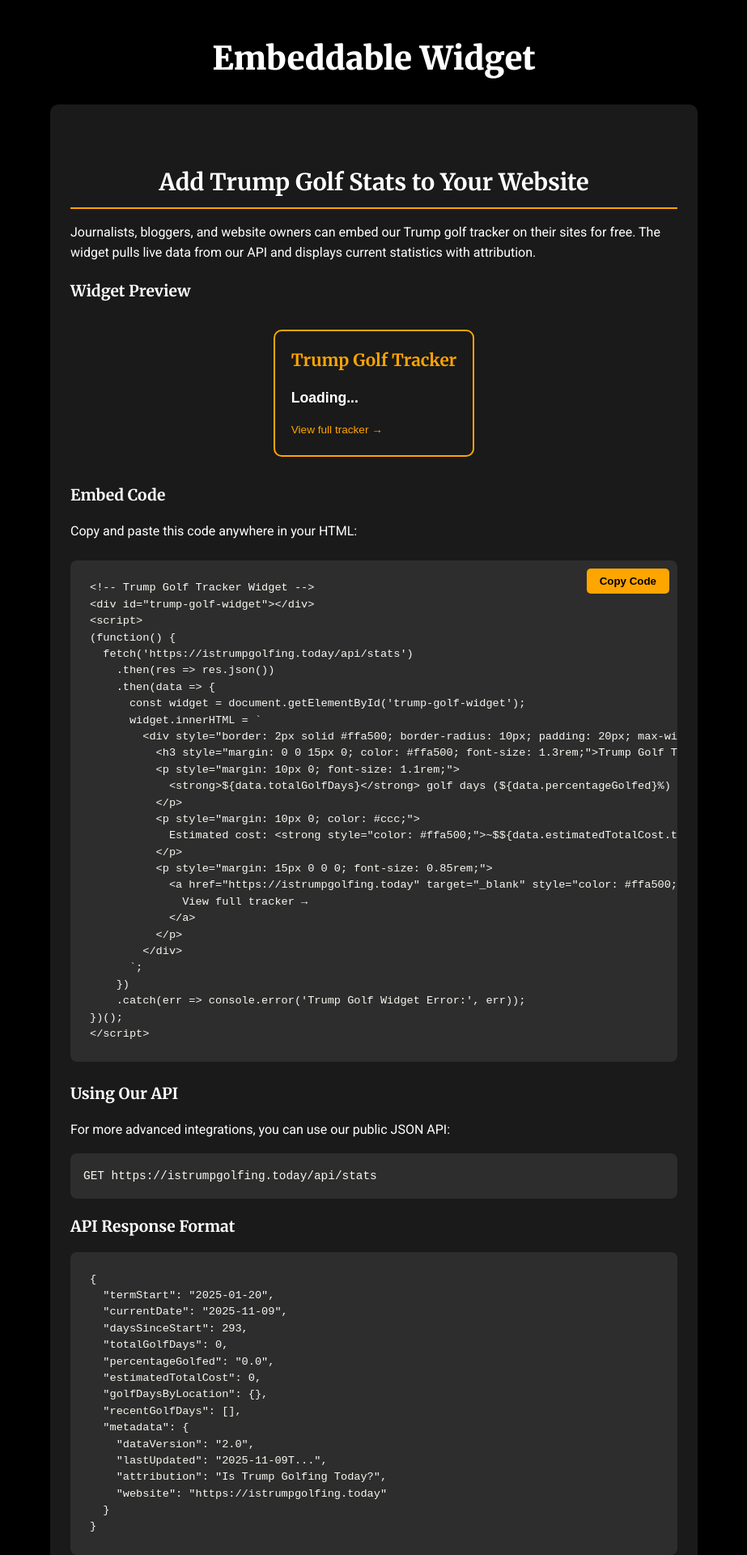
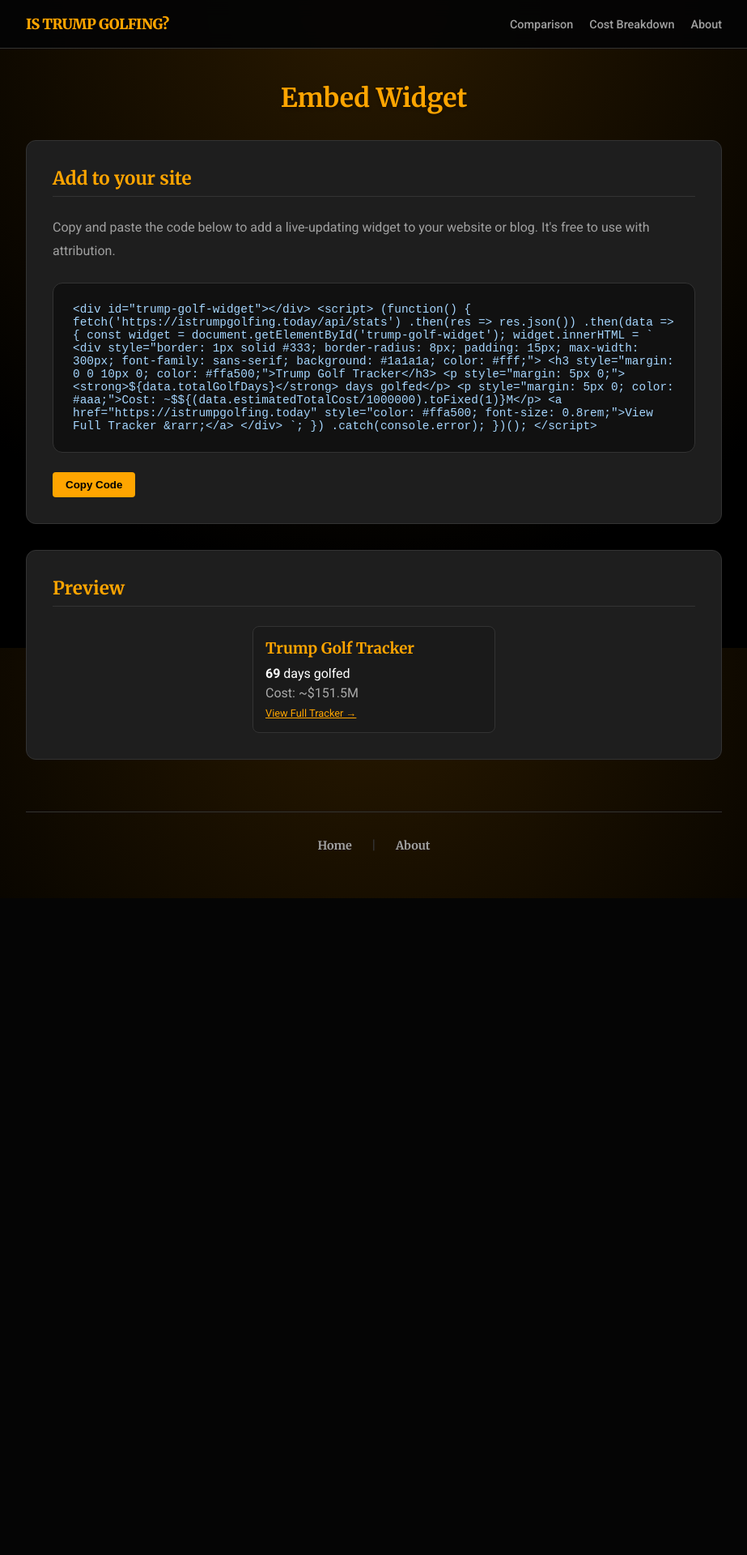
Before and after one commit to soyboi1312/istrumpgolfing.today, a Next.js app: page /embed in a window 1280 px wide. Shown: the top 1920 px of the page at 81% size, without its empty margins (178-1101 px from the left). After the commit the page ends 1109 px from the top, so only its background shows below. Built offline with nearby package versions, Linux system fonts and the light colour scheme.

Commit message:
Update embed.tsx

```diff
--- a/pages/embed.tsx
+++ b/pages/embed.tsx
@@ -1,21 +1,13 @@
-import { useState } from 'react';
 import Head from 'next/head';
 import Link from 'next/link';
-import styles from '../styles/CostBreakdown.module.css';
+import { useState } from 'react';
+import Navbar from '../components/Navbar';
+import styles from '../styles/Home.module.css';
 
-/**
- * Embed Widget Page
- *
- * Provides embeddable widget code for journalists and websites
- * to display Trump golf statistics on their own sites.
- *
- * @returns Embed widget page with code examples
- */
 const Embed = () => {
   const [copied, setCopied] = useState(false);
 
-  const embedCode = `<!-- Trump Golf Tracker Widget -->
-<div id="trump-golf-widget"></div>
+  const embedCode = `<div id="trump-golf-widget"></div>
 <script>
 (function() {
   fetch('https://istrumpgolfing.today/api/stats')
@@ -23,23 +15,15 @@
     .then(data => {
       const widget = document.getElementById('trump-golf-widget');
       widget.innerHTML = \`
-        <div style="border: 2px solid #ffa500; border-radius: 10px; padding: 20px; max-width: 400px; font-family: Arial, sans-serif; background: #1a1a1a; color: #fff;">
-          <h3 style="margin: 0 0 15px 0; color: #ffa500; font-size: 1.3rem;">Trump Golf Tracker</h3>
-          <p style="margin: 10px 0; font-size: 1.1rem;">
-            <strong>\${data.totalGolfDays}</strong> golf days (\${data.percentageGolfed}%)
-          </p>
-          <p style="margin: 10px 0; color: #ccc;">
-            Estimated cost: <strong style="color: #ffa500;">~$\${data.estimatedTotalCost.toLocaleString()}</strong>
-          </p>
-          <p style="margin: 15px 0 0 0; font-size: 0.85rem;">
-            <a href="https://istrumpgolfing.today" target="_blank" style="color: #ffa500; text-decoration: none;">
-              View full tracker →
-            </a>
-          </p>
+        <div style="border: 1px solid #333; border-radius: 8px; padding: 15px; max-width: 300px; font-family: sans-serif; background: #1a1a1a; color: #fff;">
+          <h3 style="margin: 0 0 10px 0; color: #ffa500;">Trump Golf Tracker</h3>
+          <p style="margin: 5px 0;"><strong>\${data.totalGolfDays}</strong> days golfed</p>
+          <p style="margin: 5px 0; color: #aaa;">Cost: ~$\${(data.estimatedTotalCost/1000000).toFixed(1)}M</p>
+          <a href="https://istrumpgolfing.today" style="color: #ffa500; font-size: 0.8rem;">View Full Tracker &rarr;</a>
         </div>
       \`;
     })
-    .catch(err => console.error('Trump Golf Widget Error:', err));
+    .catch(console.error);
 })();
 </script>`;
 
@@ -52,180 +36,56 @@
   return (
     <div className={styles.container}>
       <Head>
-        <title>Embed Widget - Is Trump Golfing Today?</title>
-        <meta name="description" content="Free embeddable Trump golf tracker widget for journalists and websites. Add real-time golf statistics to your site with our simple embed code." />
-        <meta name="keywords" content="trump golf widget, embed trump tracker, golf statistics widget, presidential golf embed" />
-        <link rel="canonical" href="https://istrumpgolfing.today/embed/" />
-        <link
-          href="https://fonts.googleapis.com/css2?family=Roboto:wght@400;700&display=swap"
-          rel="stylesheet"
-        />
+        <title>Embed Widget | Is Trump Golfing Today?</title>
+        <meta name="description" content="Add the Trump Golf Tracker to your website." />
+        <link rel="icon" href="/files/fav/icon.svg" type="image/svg+xml" />
       </Head>
 
+      <Navbar />
+
       <main className={styles.main}>
-        <h1 className={styles.title}>Embeddable Widget</h1>
+        <h1 className={styles.pageTitle}>Embed Widget</h1>
 
-        <div className={`${styles.blurb} ${styles.blurbContainer}`}>
-          <h2 className={styles.subtitle}>Add Trump Golf Stats to Your Website</h2>
-          <p>
-            Journalists, bloggers, and website owners can embed our Trump golf tracker on their sites for free.
-            The widget pulls live data from our API and displays current statistics with attribution.
+        <section className={styles.sectionCard}>
+          <h2 className={styles.sectionTitle}>Add to your site</h2>
+          <p className={styles.textBlock}>
+            Copy and paste the code below to add a live-updating widget to your website or blog. It's free to use with attribution.
           </p>
 
-          <h3 className={styles.tableTitle}>Widget Preview</h3>
-          <div style={{ margin: '2rem 0', display: 'flex', justifyContent: 'center' }}>
-            <div id="trump-golf-widget-demo" style={{
-              border: '2px solid #ffa500',
-              borderRadius: '10px',
-              padding: '20px',
-              maxWidth: '400px',
-              fontFamily: 'Arial, sans-serif',
-              background: '#1a1a1a',
-              color: '#fff'
-            }}>
-              <h3 style={{ margin: '0 0 15px 0', color: '#ffa500', fontSize: '1.3rem' }}>Trump Golf Tracker</h3>
-              <p style={{ margin: '10px 0', fontSize: '1.1rem' }}>
-                <strong>Loading...</strong>
-              </p>
-              <p style={{ margin: '15px 0 0 0', fontSize: '0.85rem' }}>
-                <a href="https://istrumpgolfing.today" target="_blank" rel="noopener noreferrer" style={{ color: '#ffa500', textDecoration: 'none' }}>
-                  View full tracker →
-                </a>
-              </p>
-            </div>
+          <div className={styles.codeBlock}>
+            {embedCode}
           </div>
 
-          <h3 className={styles.tableTitle}>Embed Code</h3>
-          <p>Copy and paste this code anywhere in your HTML:</p>
+          <button onClick={handleCopy} className={styles.copyButton}>
+            {copied ? '✓ Copied!' : 'Copy Code'}
+          </button>
+        </section>
 
-          <div style={{ position: 'relative', margin: '1.5rem 0' }}>
-            <pre style={{
-              background: '#2d2d2d',
-              padding: '1.5rem',
-              borderRadius: '8px',
-              overflow: 'auto',
-              fontSize: '0.85rem',
-              lineHeight: '1.5',
-              color: '#f8f8f2'
-            }}>
-              <code>{embedCode}</code>
-            </pre>
-            <button
-              onClick={handleCopy}
-              style={{
-                position: 'absolute',
-                top: '10px',
-                right: '10px',
-                padding: '0.5rem 1rem',
-                background: '#ffa500',
-                border: 'none',
-                borderRadius: '5px',
-                color: '#000',
-                fontWeight: 'bold',
-                cursor: 'pointer'
-              }}
-            >
-              {copied ? '✓ Copied!' : 'Copy Code'}
-            </button>
+        <section className={styles.sectionCard}>
+          <h2 className={styles.sectionTitle}>Preview</h2>
+          <div style={{
+            border: '1px solid #333',
+            borderRadius: '8px',
+            padding: '15px',
+            maxWidth: '300px',
+            background: '#1a1a1a',
+            margin: '0 auto'
+          }}>
+            <h3 style={{ margin: '0 0 10px 0', color: '#ffa500', fontFamily: 'Merriweather, serif' }}>Trump Golf Tracker</h3>
+            <p style={{ margin: '5px 0', color: '#fff' }}><strong>69</strong> days golfed</p>
+            <p style={{ margin: '5px 0', color: '#aaa' }}>Cost: ~$151.5M</p>
+            <span style={{ color: '#ffa500', fontSize: '0.8rem', textDecoration: 'underline' }}>View Full Tracker &rarr;</span>
           </div>
-
-          <h3 className={styles.tableTitle}>Using Our API</h3>
-          <p>
-            For more advanced integrations, you can use our public JSON API:
-          </p>
-          <div style={{
-            background: '#2d2d2d',
-            padding: '1rem',
-            borderRadius: '8px',
-            fontSize: '0.9rem',
-            color: '#f8f8f2',
-            margin: '1rem 0'
-          }}>
-            <code>GET https://istrumpgolfing.today/api/stats</code>
-          </div>
-
-          <h3 className={styles.tableTitle}>API Response Format</h3>
-          <pre style={{
-            background: '#2d2d2d',
-            padding: '1.5rem',
-            borderRadius: '8px',
-            overflow: 'auto',
-            fontSize: '0.85rem',
-            lineHeight: '1.5',
-            color: '#f8f8f2',
-            margin: '1rem 0'
-          }}>
-            <code>{`{
-  "termStart": "2025-01-20",
-  "currentDate": "2025-11-09",
-  "daysSinceStart": 293,
-  "totalGolfDays": 0,
-  "percentageGolfed": "0.0",
-  "estimatedTotalCost": 0,
-  "golfDaysByLocation": {},
-  "recentGolfDays": [],
-  "metadata": {
-    "dataVersion": "2.0",
-    "lastUpdated": "2025-11-09T...",
-    "attribution": "Is Trump Golfing Today?",
-    "website": "https://istrumpgolfing.today"
-  }
-}`}</code>
-          </pre>
-
-          <h3 className={styles.tableTitle}>Terms of Use</h3>
-          <ul className={styles.sourcesList}>
-            <li><strong>Free to use:</strong> No API key or registration required</li>
-            <li><strong>Attribution required:</strong> Keep the "View full tracker" link in the widget</li>
-            <li><strong>No modifications:</strong> Don't alter the data or misrepresent its source</li>
-            <li><strong>Rate limits:</strong> API responses are cached for 1 hour. Please don't hammer our servers</li>
-            <li><strong>No warranty:</strong> Data provided as-is. Verify important information independently</li>
-          </ul>
-
-          <h3 className={styles.tableTitle}>Support & Questions</h3>
-          <p>
-            For technical support, custom integrations, or questions, email us at{' '}
-            <a href="mailto:mail@istrumpgolfing.today" style={{ color: '#ffa500' }}>
-              mail@istrumpgolfing.today
-            </a>
-          </p>
-        </div>
+        </section>
 
         <div className={styles.footer}>
-          <Link href="/">
-            <a className={styles.homeLink}>← Back to Main Tracker</a>
-          </Link>
+           <div className={styles.footerLinks}>
+            <Link href="/"><a className={styles.footerLink}>Home</a></Link>
+            <span className={styles.footerSeparator}>|</span>
+            <Link href="/about"><a className={styles.footerLink}>About</a></Link>
+          </div>
         </div>
       </main>
-
-      <script dangerouslySetInnerHTML={{
-        __html: `
-          (function() {
-            fetch('https://istrumpgolfing.today/api/stats')
-              .then(res => res.json())
-              .then(data => {
-                const widget = document.getElementById('trump-golf-widget-demo');
-                if (widget) {
-                  widget.innerHTML = \`
-                    <h3 style="margin: 0 0 15px 0; color: #ffa500; font-size: 1.3rem;">Trump Golf Tracker</h3>
-                    <p style="margin: 10px 0; font-size: 1.1rem;">
-                      <strong>\${data.totalGolfDays}</strong> golf days (\${data.percentageGolfed}%)
-                    </p>
-                    <p style="margin: 10px 0; color: #ccc;">
-                      Estimated cost: <strong style="color: #ffa500;">~$\${data.estimatedTotalCost.toLocaleString()}</strong>
-                    </p>
-                    <p style="margin: 15px 0 0 0; font-size: 0.85rem;">
-                      <a href="https://istrumpgolfing.today" target="_blank" style="color: #ffa500; text-decoration: none;">
-                        View full tracker →
-                      </a>
-                    </p>
-                  \`;
-                }
-              })
-              .catch(err => console.error('Trump Golf Widget Error:', err));
-          })();
-        `
-      }} />
     </div>
   );
 };
```
